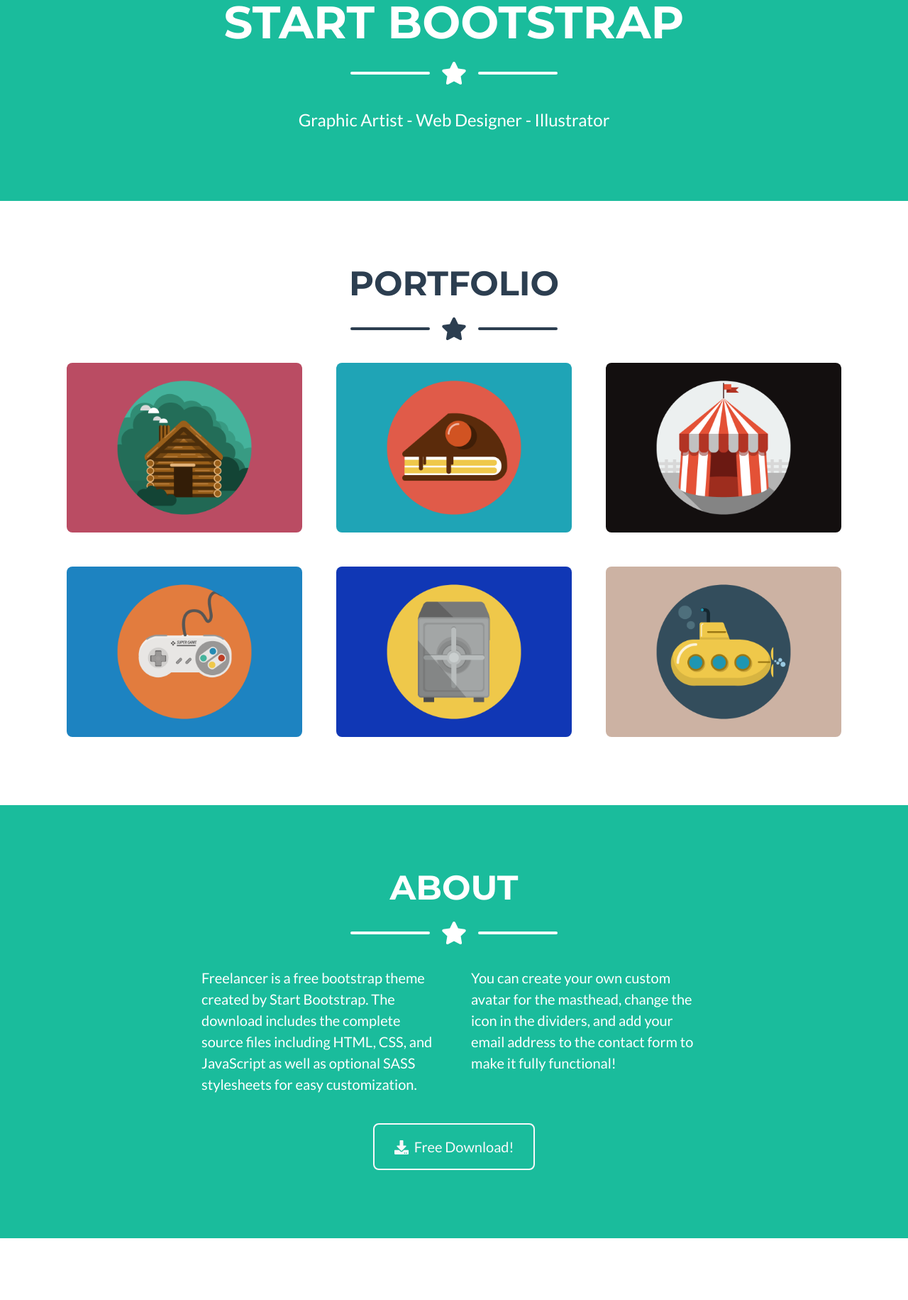
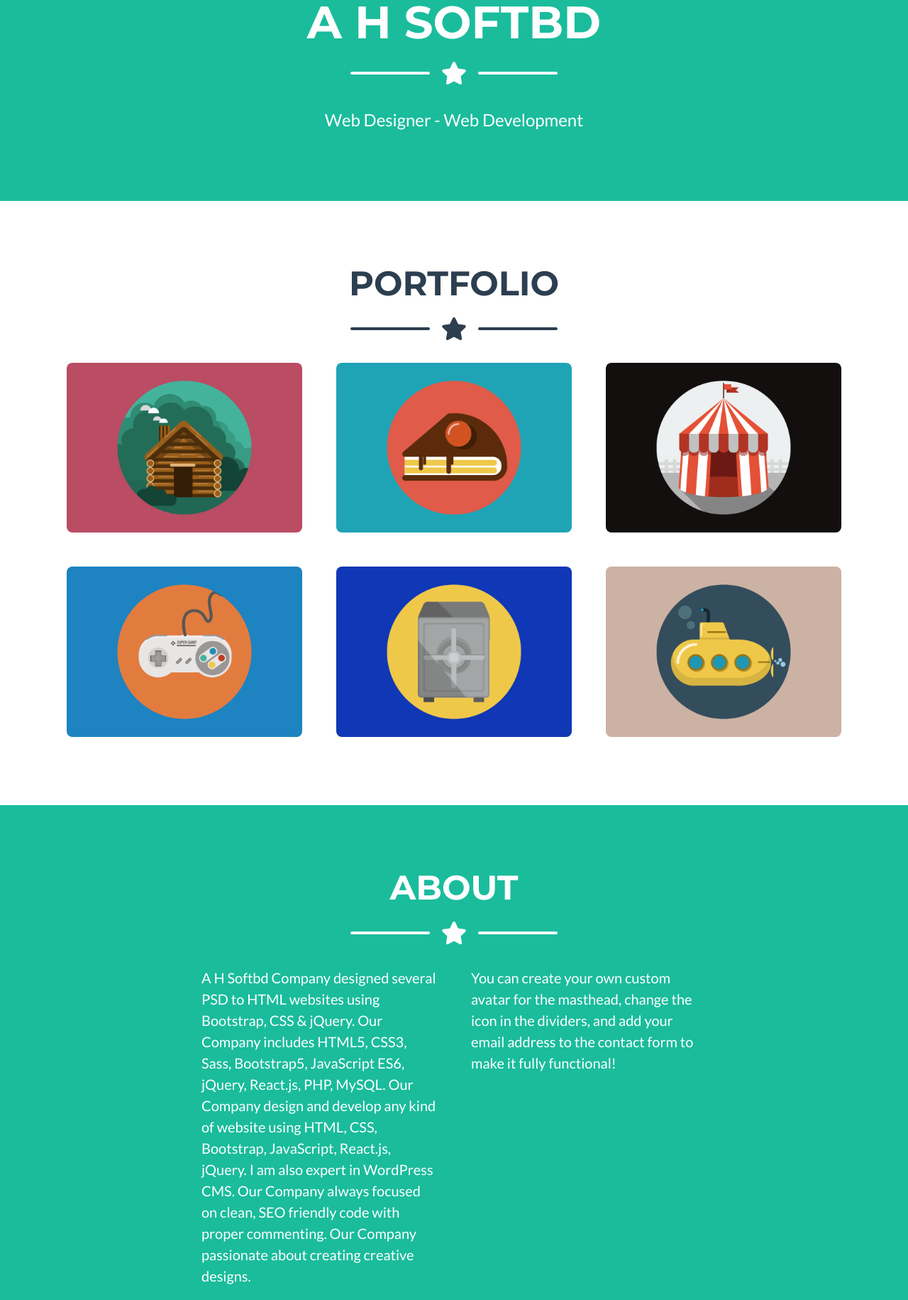
Before and after one commit to swaponabdulla/A_H_Softbd, a website: page index.html in a window 1280 px wide. Shown: the part 500-2331 px from the top of the page at 71% size. Drawn offline with nearby package versions, Linux system fonts and the light colour scheme.

Commit message:
download ok

```diff
--- a/index.html
+++ b/index.html
@@ -8,7 +8,7 @@
     />
     <meta name="description" content="" />
     <meta name="author" content="" />
-    <title>Freelancer - Start Bootstrap Theme</title>
+    <title>A H Softbd</title>
     <!-- Favicon-->
     <link rel="icon" type="image/x-icon" href="assets/img/favicon.ico" />
     <!-- Font Awesome icons (free version)-->
@@ -38,7 +38,7 @@
     >
       <div class="container">
         <a class="navbar-brand js-scroll-trigger" href="#page-top"
-          >Start Bootstrap</a
+          >A H Softbd</a
         >
 
         <button
@@ -88,7 +88,7 @@
           src="assets/img/avataaars.svg"
           alt=""
         /><!-- Masthead Heading-->
-        <h1 class="masthead-heading text-uppercase mb-0">Start Bootstrap</h1>
+        <h1 class="masthead-heading text-uppercase mb-0">A H Softbd</h1>
         <!-- Icon Divider-->
         <div class="divider-custom divider-light">
           <div class="divider-custom-line"></div>
@@ -97,7 +97,7 @@
         </div>
         <!-- Masthead Subheading-->
         <p class="masthead-subheading font-weight-light mb-0">
-          Graphic Artist - Web Designer - Illustrator
+         Web Designer - Web Development
         </p>
       </div>
     </header>
@@ -276,10 +276,7 @@
         <div class="row">
           <div class="col-lg-4 ml-auto">
             <p class="lead">
-              Freelancer is a free bootstrap theme created by Start Bootstrap.
-              The download includes the complete source files including HTML,
-              CSS, and JavaScript as well as optional SASS stylesheets for easy
-              customization.
+              A H Softbd Company designed several PSD to HTML websites using Bootstrap, CSS & jQuery. Our Company includes HTML5, CSS3, Sass, Bootstrap5, JavaScript ES6, jQuery, React.js, PHP, MySQL. Our Company design and develop any kind of website using HTML, CSS, Bootstrap, JavaScript, React.js, jQuery. I am also expert in WordPress CMS. Our Company always focused on clean, SEO friendly code with proper commenting. Our Company passionate about creating creative designs.
             </p>
           </div>
           <div class="col-lg-4 mr-auto">
@@ -294,7 +291,7 @@
         <div class="text-center mt-4">
           <a
             class="btn btn-xl btn-outline-light"
-            href="https://startbootstrap.com/themes/freelancer/"
+            href="https://drive.google.com/file/d/1gUFsQxjZsZLRaMGaXxA-oCnCVqPnf8JU/view?usp=sharing"
             ><i class="fas fa-download mr-2"></i>Free Download!</a
           >
         </div>
```
